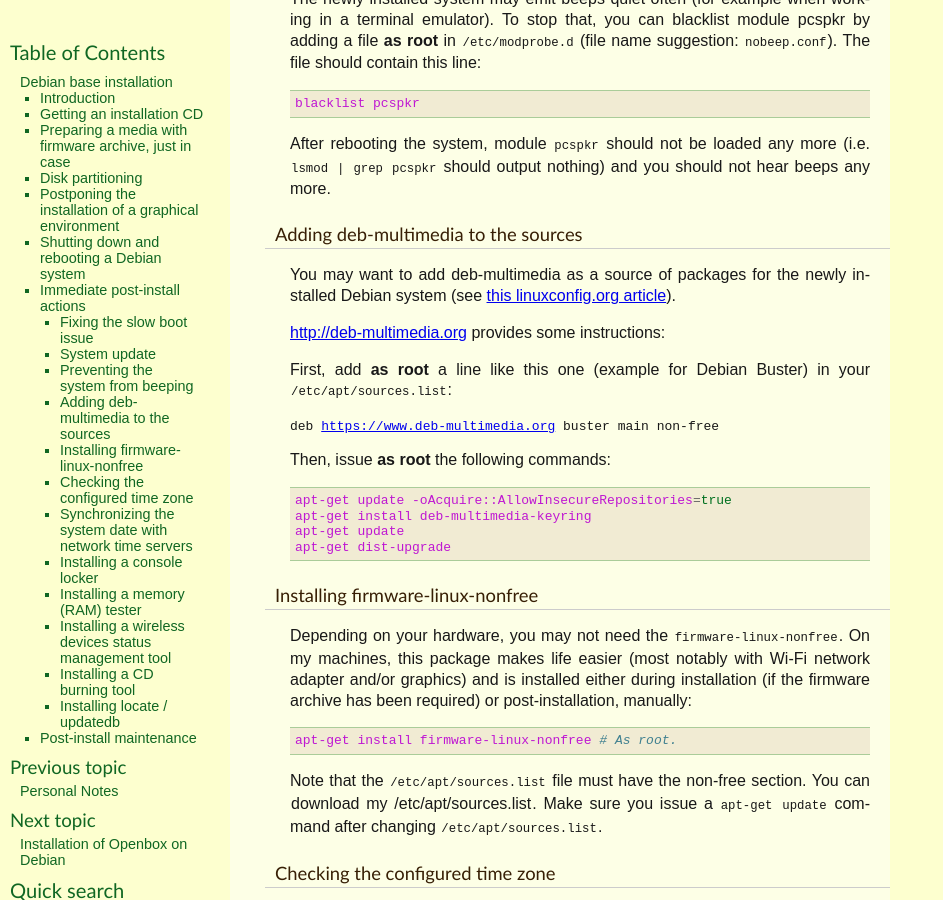
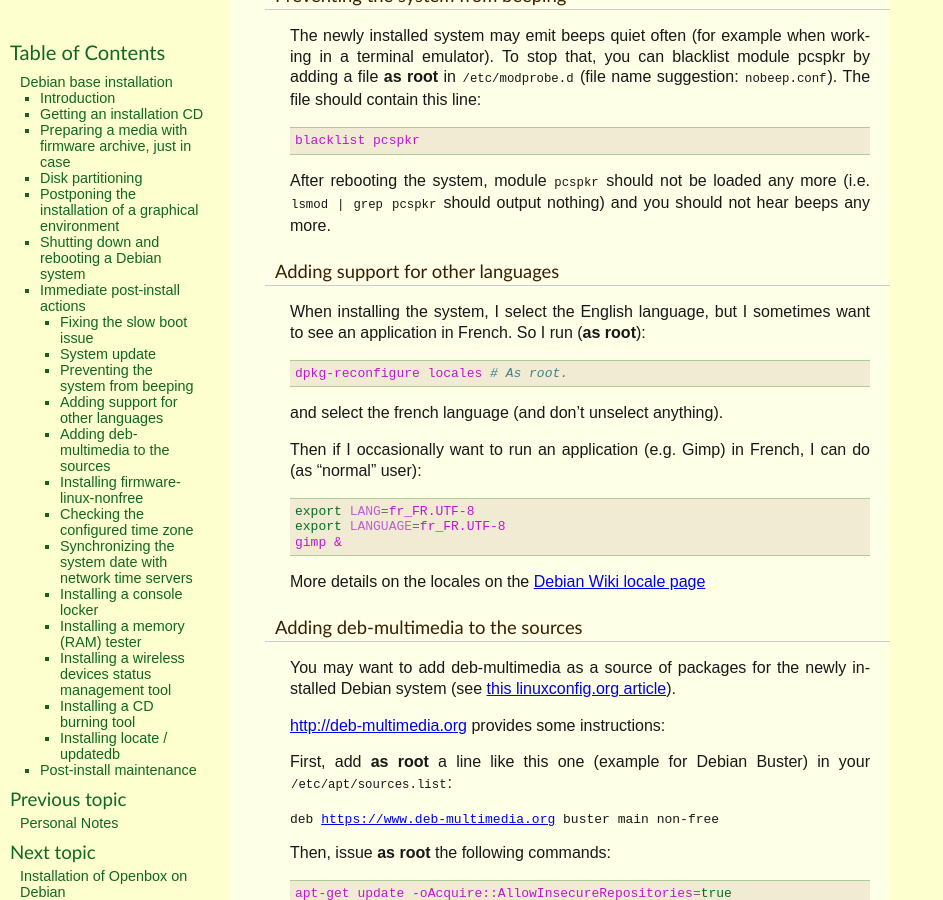
Before and after one commit to thierr26/thierr26_personal_notes_sphinx_sources, a Sphinx documentation site: the page built from source/debian_base_install.rst, in a window 1280 px wide and 900 px high, scrolled down 5436 px. Shown: the whole window, without its empty margins (0-943 px from the left). Built offline with Sphinx 7.4.7, drawn with Linux system fonts in a browser that asks for light colours; some of the changed text lies outside the part shown.

Commit message:
Add "dpkg-reconfigure locales"

```diff
--- a/source/debian_base_install.rst
+++ b/source/debian_base_install.rst
@@ -290,6 +290,31 @@ After rebooting the system, module ``pcspkr`` should not be loaded any more
 beeps any more.
 
 
+Adding support for other languages
+~~~~~~~~~~~~~~~~~~~~~~~~~~~~~~~~~~
+
+.. index::
+  single: locales
+  single: languages
+  single: dpkg-reconfigure
+
+When installing the system, I select the English language, but I sometimes want
+to see an application in French. So I run (**as root**)::
+
+  dpkg-reconfigure locales # As root.
+
+and select the french language (and don't unselect anything).
+
+Then if I occasionally want to run an application (e.g. Gimp) in French, I can
+do (as "normal" user)::
+
+  export LANG=fr_FR.UTF-8
+  export LANGUAGE=fr_FR.UTF-8
+  gimp &
+
+More details on the locales on the `Debian Wiki locale page
+<https://wiki.debian.org/Locale>`_
+
 .. _add_debmultimedia:
 
 Adding deb-multimedia to the sources
```
